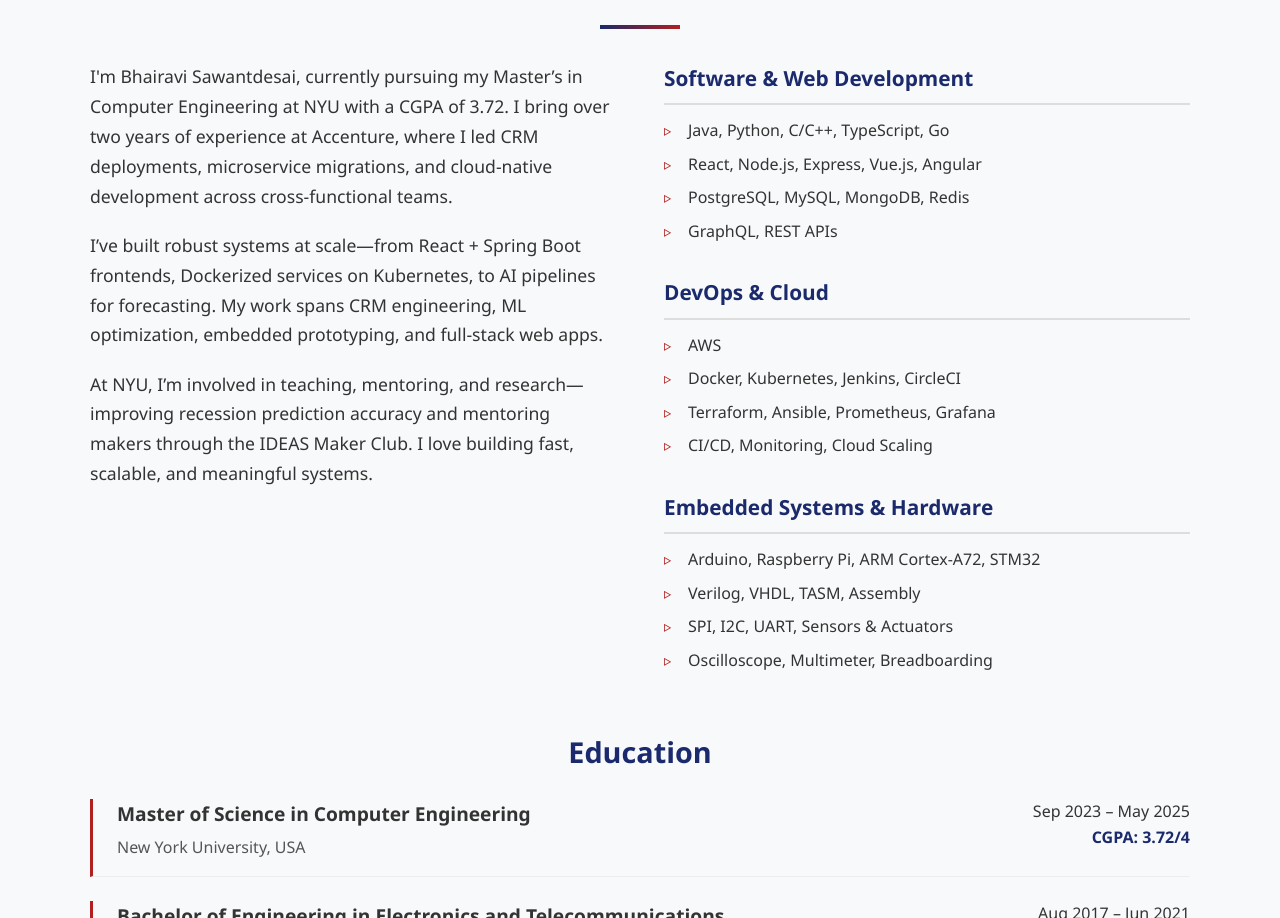
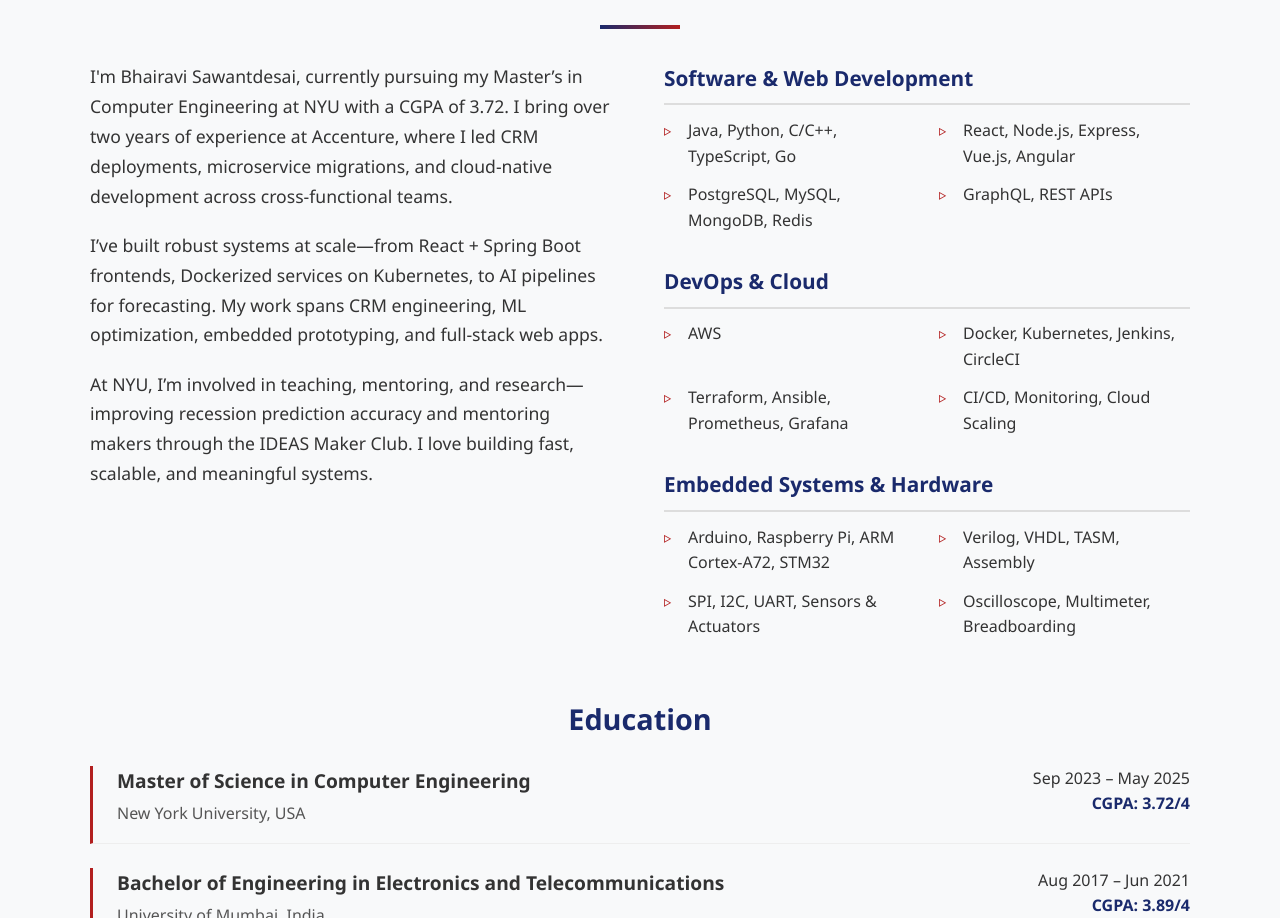
Before and after one commit to BhairaviVSD/bhairavivsd.github.io, a React (Vite) app: page / in a window 1280 px wide. Shown: the part 946-1864 px from the top of the page. Built offline with nearby package versions, Linux system fonts and the light colour scheme.

Commit message:
Adding updated files 0.8

```diff
--- a/src/components/About.module.css
+++ b/src/components/About.module.css
@@ -129,3 +129,12 @@
     text-align: left;
   }
 }
+
+.twoColumn {
+  display: grid;
+  grid-template-columns: repeat(2, 1fr);
+  column-gap: 1.5rem;
+  row-gap: 0.3rem;
+  padding: 0;
+  list-style: none;
+}
```
Also changed, not shown: 1 other file (tests, documents, lock files or other folders).
